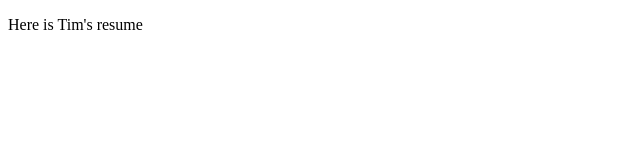
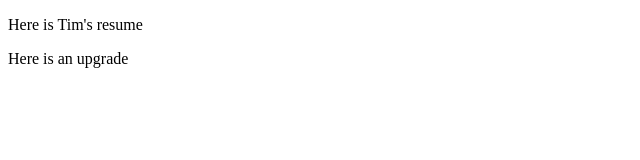
Before and after one commit to Timjr71/timjr71.github.io, a plain HTML site: page index.html in a window 1280 px wide. Shown: the whole page, without its empty margins (0-640 px from the left). Drawn offline with Linux system fonts and the light colour scheme.

Commit message:
Update index.html

```diff
--- a/index.html
+++ b/index.html
@@ -6,5 +6,6 @@
 
   <body>
     <p>Here is Tim's resume</p>
+    <p>Here is an upgrade</p>
   </body>
 </html>
```
